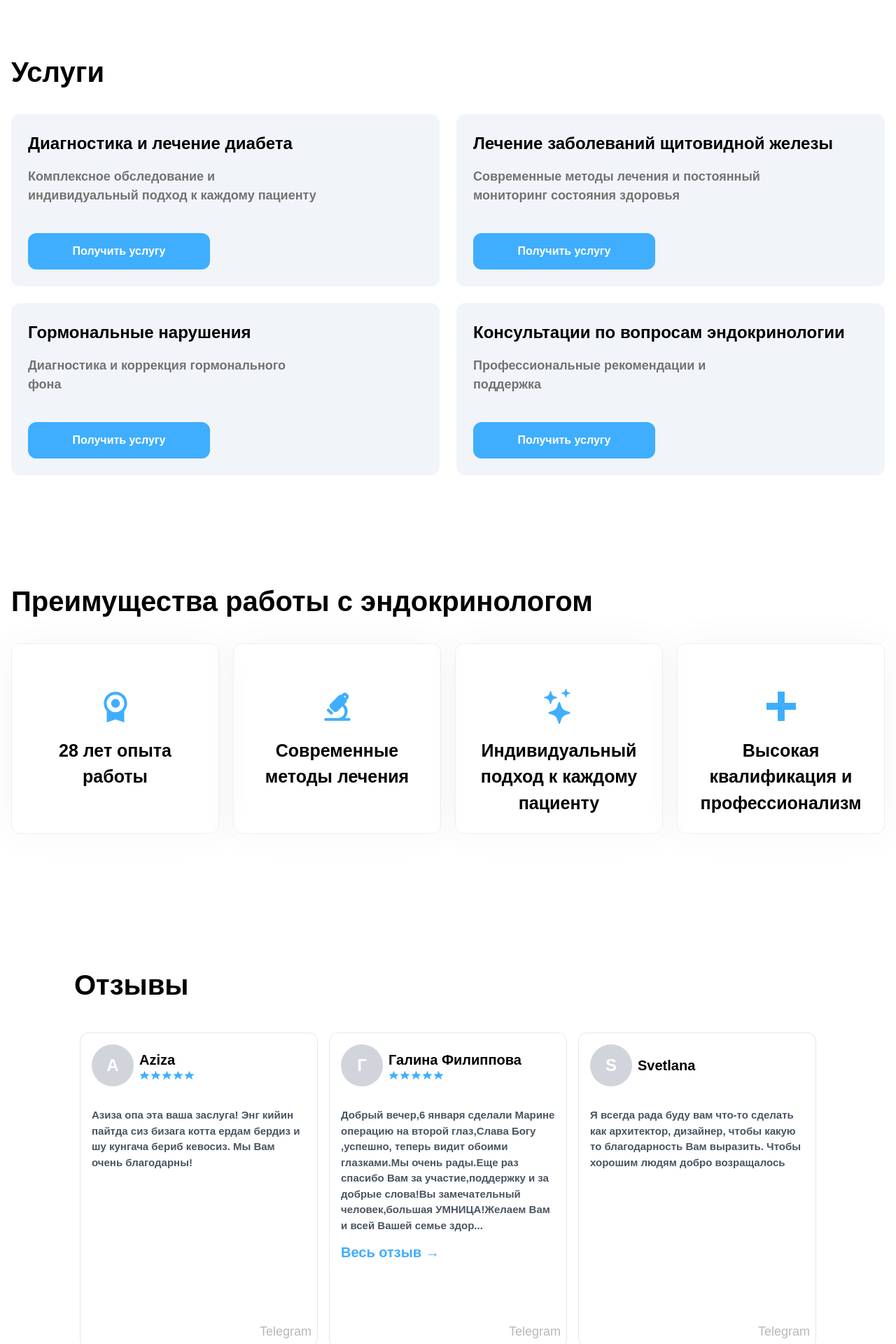
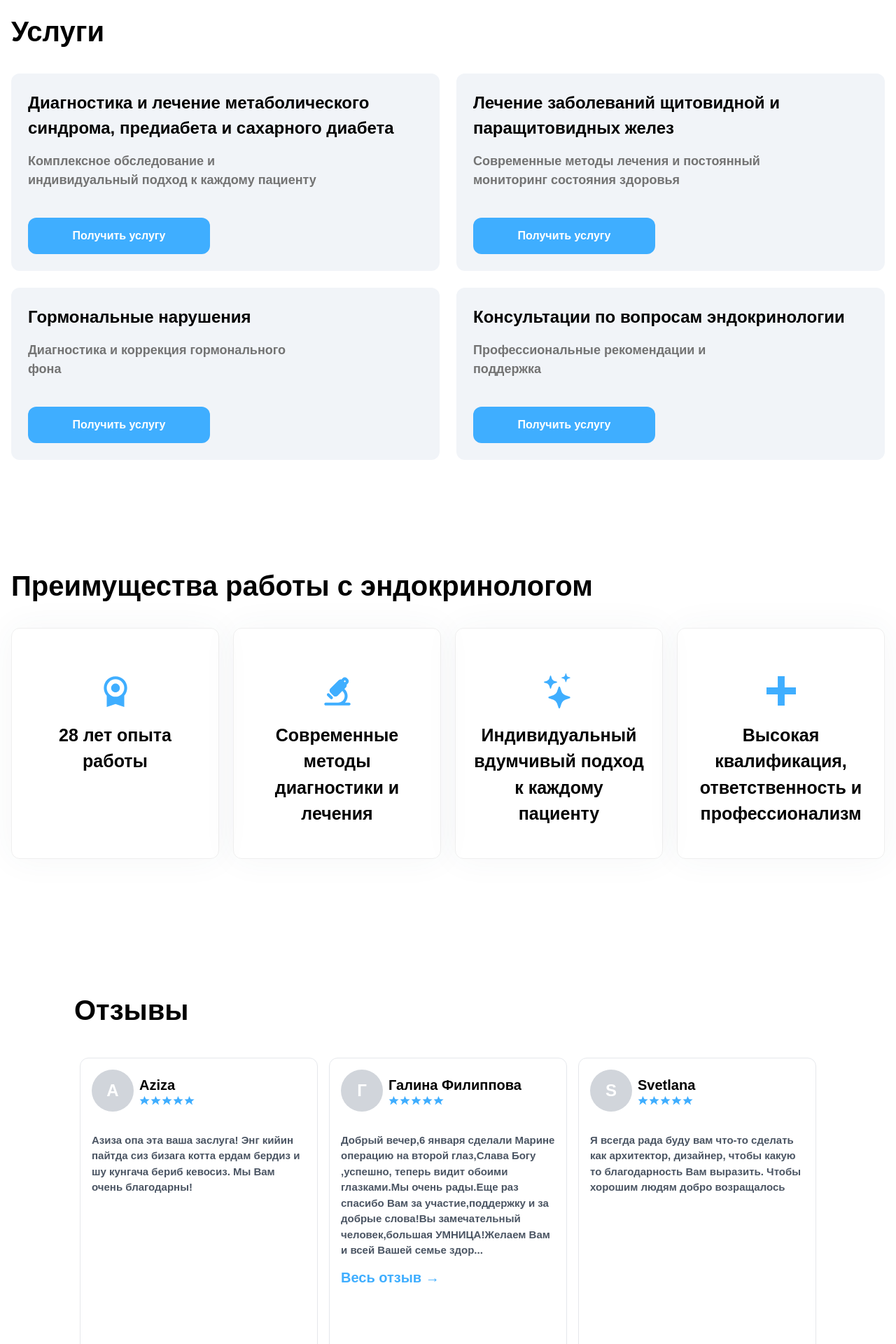
Before and after one commit to artemevb/endocrinolog.uz, a Next.js app: page / in a window 1280 px wide. Shown: the part 2160-4080 px from the top of the page at 70% size. Built offline with nearby package versions, Linux system fonts and the light colour scheme.

Commit message:
changed the descriptions on the main page and changed the link in the feedback section

```diff
--- a/app/_components/Blog/Blogs.js
+++ b/app/_components/Blog/Blogs.js
@@ -1,6 +1,5 @@
 "use client";
 import { useState, useEffect } from "react";
-import Link from "next/link";
 import Image from "next/image";
 import arrow_blue from "@/public/svg/tools/arrow-blue.svg";
 import blog1 from "@/public/images/blogs/card1.png";
@@ -108,7 +107,6 @@ export default function Blogs() {
         };
     }, []);
 
-
     const visibleReviews = showAll ? trimmedReviews : trimmedReviews.slice(0, 12);
 
     return (
@@ -118,7 +116,7 @@ export default function Blogs() {
             </h2>
             <div className="grid grid-cols-1 mdx:grid-cols-2 xl:grid-cols-4 gap-5 mt-7 ">
                 {visibleReviews.map((review, index) => (
-                    <div className="flex flex-col justify-between h-full border p-4  rounded-[20px]">
+                    <div key={index} className="flex flex-col justify-between h-full border p-4 rounded-[20px]">
                         <div className="relative w-full pb-[56.25%]">
                             <Image
                                 src={review.imageSrc}
@@ -134,8 +132,7 @@ export default function Blogs() {
                         <p className="text-[14px] mdl:text-[18px] text-[#737373] mt-2 lh flex-grow">
                             {review.description}
                         </p>
-                        <a href="https://t.me/endo_krinolog" target="_blank">
-                            {/* <Link href={`/blog/${visibleReviews.link}`} key={index}> */}
+                        <a href="https://t.me/endo_krinolog" target="_blank" rel="noopener noreferrer">
                             <div className="flex items-center mt-4">
                                 <button className="text-[16px] mdx:text-[20px] font-bold text-[#3FAEFF]">
                                     Полная статья
@@ -148,7 +145,6 @@ export default function Blogs() {
                                     className="w-[21px] h-auto ml-2"
                                 />
                             </div>
-                            {/* </Link> */}
                         </a>
                     </div>
                 ))}
@@ -157,13 +153,12 @@ export default function Blogs() {
                 <div className="text-center mt-8">
                     <button
                         className="text-[16px] rounded-xl mdx:text-[20px] font-bold text-[#3FAEFF] border border-[#3FAEFF] px-[74px] py-[12px]"
-                        onClick={() => setShowAll(true)}
+                        onClick={() => window.location.href = "https://t.me/endo_krinolog"}
                     >
-                        Загрузить всё
+                        Показать всё
                     </button>
                 </div>
             )}
         </div>
-
     );
 }
--- a/app/_components/Main/Connect.js
+++ b/app/_components/Main/Connect.js
@@ -139,7 +139,7 @@ export default function ContAddress() {
                             >
                                 {loading ? "Отправляется" : "Записаться"}
                             </button>
-                            <a href="https://t.me/endo_krinolog" target="_blank"
+                            <a href="https://t.me/+998933805505" target="_blank"
                                onClick={() => handleButtonClick('TELEGRAM')}
                                className="w-full border border-[#3FAEFF] text-[#3FAEFF] py-3 rounded-lg flex items-center justify-center text-[14px] font-bold mdx:text-[16px] mdx:flex-1 mt-4 mdx:mt-0 mdx:max-w-[202px]">
                                 Telegram
--- a/app/_components/Main/PayOnce.js
+++ b/app/_components/Main/PayOnce.js
@@ -14,7 +14,7 @@ export default function Skills() {
             <div className=" max-w-[1440px] mx-auto py-[60px] mdx:py-[80px] xl:py-[100px] ">
                 <div className="max-w-[1054px]">
                     <p className="text-[#737373] text-[14px] mdx:text-[20px] lh font-semibold">Полный контроль вашего здоровья</p>
-                    <h2 className="text-[#3FAEFF] mt-[3px] text-[30px] mdx:text-[35px] lh mdl:text-[40px] slg:text-[45px] xl:text-[50px] font-bold">Оплатите за один прием и получите полноценное наблюдение через Telegram и личные встречи в течении месяца</h2>
+                    <h2 className="text-[#3FAEFF] mt-[3px] text-[30px] mdx:text-[35px] lh mdl:text-[40px] slg:text-[45px] xl:text-[50px] font-bold">Консультация врача включает в себя мониторинг пациента в течении месяца</h2>
                     <button className="rounded-xl bg-[#3FAEFF] text-[#fff] px-[36px] py-[16px] text-[14px] mdx:text-[16px] text-base mdx:px-[25px] mt-[40px] font-bold"
                         onClick={handleScrollToForm}>
                         <p>Записаться на прием</p>
--- a/app/_components/Main/Services.js
+++ b/app/_components/Main/Services.js
@@ -10,11 +10,11 @@ export default function Services() {
 
     const services = [
         {
-            title: "Диагностика и лечение диабета",
+            title: "Диагностика и лечение метаболического синдрома, предиабета и сахарного диабета",
             description: "Комплексное обследование и индивидуальный подход к каждому пациенту",
         },
         {
-            title: "Лечение заболеваний щитовидной железы",
+            title: "Лечение заболеваний щитовидной и паращитовидных желез",
             description: "Современные методы лечения и постоянный мониторинг состояния здоровья",
         },
         {
--- a/app/_components/Main/SliderReviews.js
+++ b/app/_components/Main/SliderReviews.js
@@ -18,7 +18,7 @@ const reviews = [
     },
     {
         name: "Насиба Ганиева",
-        rating: 0,
+        rating: 5,
         review: "Спасибо большое Вам за отзывчивость",
         imageSrc: null,
         clinics: "Telegram",
@@ -39,22 +39,16 @@ const reviews = [
     },
     {
         name: "Svetlana",
-        rating: 0,
+        rating: 5,
         review: "Я всегда рада буду вам что-то сделать как архитектор, дизайнер, чтобы какую то благодарность Вам выразить. Чтобы хорошим людям добро возращалось",
         imageSrc: null,
         clinics: "Telegram",
     },
+
     {
         name: "Dildora Rafikova",
         rating: 5,
-        review: "Берегите себя!  Мы любим вас!❤️😘😘😘😘. Каждый ваш труд не забыт в нашем сердце , мы вас ценим.!",
-        imageSrc: null,
-        clinics: "Telegram",
-    },
-    {
-        name: "Dildora Rafikova",
-        rating: 5,
-        review: "Здравствуйте Азиза Шахзодиевна! Как вы поживаете?  Хотела вас поблагодарить, за ваши добрые дела и любовь к людям. Вы многим моим  знакомым помогли . Мы все очень благодарны, что  Бог подарил вас нам!",
+        review: "Здравствуйте Азиза Шахзодиевна! Как вы поживаете?  Хотела вас поблагодарить, за ваши добрые дела и любовь к людям. Вы многим моим  знакомым помогли . Мы все очень благодарны, что  Бог подарил вас нам! Берегите себя!  Мы любим вас!❤️😘😘😘😘. Каждый ваш труд не забыт в нашем сердце , мы вас ценим.!",
         imageSrc: null,
         clinics: "Telegram",
     },
--- a/app/_components/Main/WhyUs.js
+++ b/app/_components/Main/WhyUs.js
@@ -11,15 +11,15 @@ export default function Services() {
             icon: material
         },
         {
-            title: "Современные методы лечения",
+            title: "Современные методы диагностики и лечения",
             icon: microscope
         },
         {
-            title: "Индивидуальный подход к каждому пациенту",
+            title: "Индивидуальный вдумчивый подход к каждому пациенту",
             icon: stars
         },
         {
-            title: "Высокая квалификация и профессионализм",
+            title: "Высокая квалификация, ответственность и профессионализм",
             icon: plus
         }
     ];
@@ -31,7 +31,7 @@ export default function Services() {
                 {services.map((service, index) => (
                     <div key={index} className=" p-[24px] rounded-xl flex flex-col items-center border-[#EFEFEF] border " style={{ boxShadow: "0px 0px 50px 0px rgba(58, 71, 91, 0.05)" }}>
                         <Image src={service.icon} alt={service.title} className="mb-[20px] mdx:mt-[40px]" />
-                        <h3 className={`max-w-[177px] text-[18px] mdx:text-[22px] xl:text-[25px] font-semibold text-center ${index === 0 ? 'max-w-[177px]' : 'max-w-[250px]'}`}>{service.title}</h3>
+                        <h3 className={`max-w-[177px] text-[18px] mdx:text-[22px] xl:text-[25px] font-semibold text-center pb-[20px] ${index === 0 ? 'max-w-[177px]' : 'max-w-[250px]'}`}>{service.title}</h3>
                     </div>
                 ))}
             </div>
```
